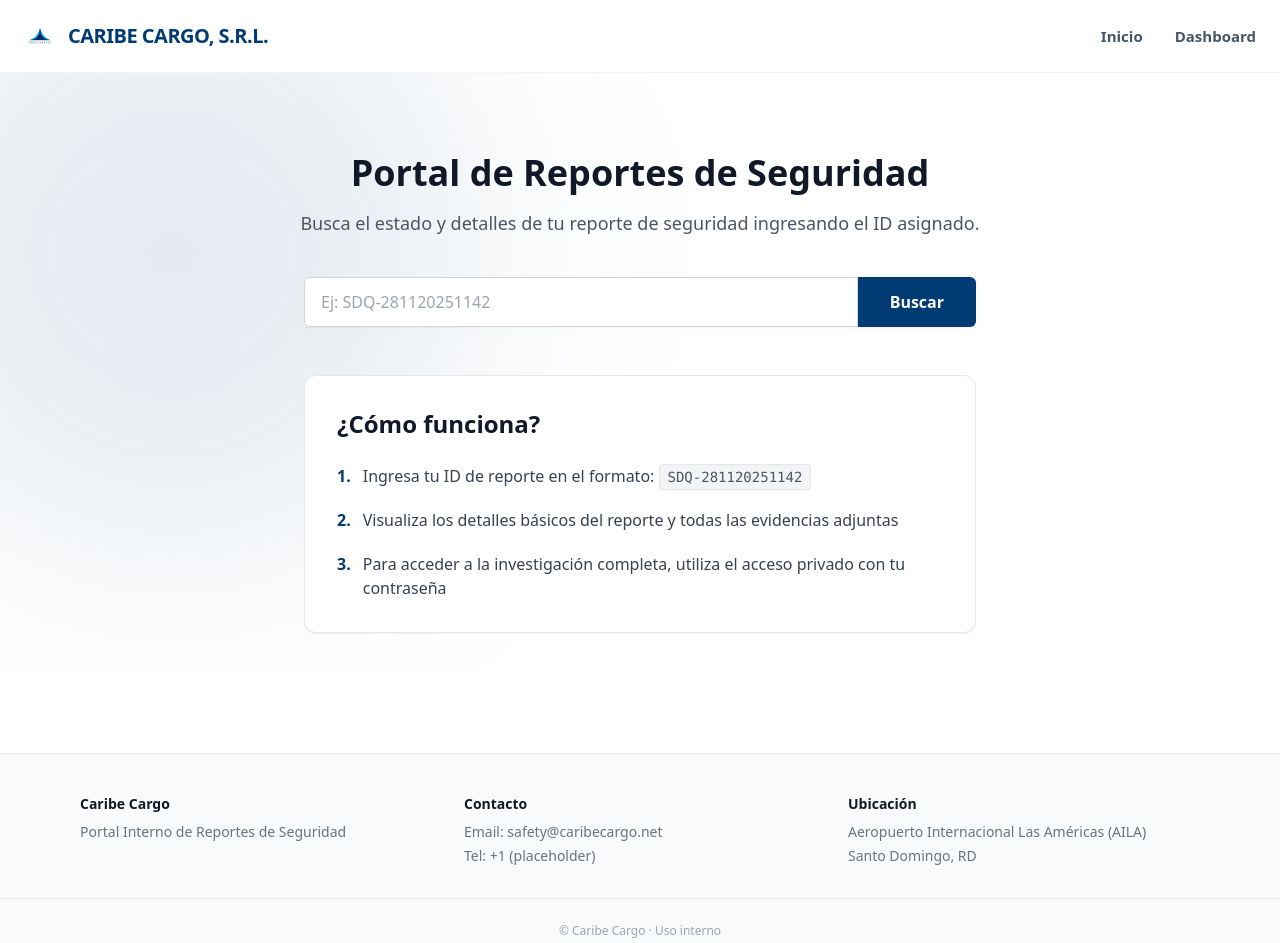
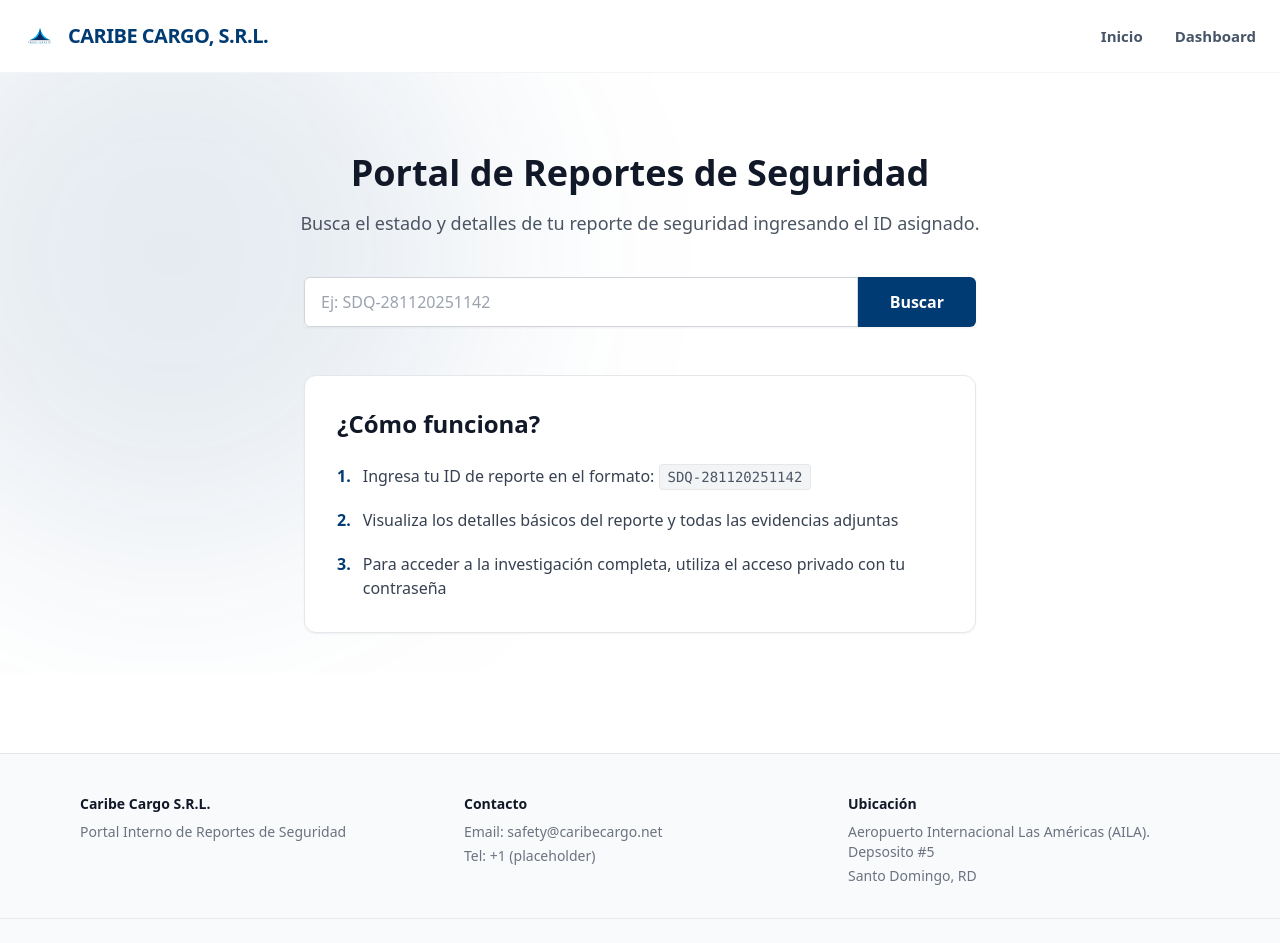
Before and after one commit to safetycaribecargo/caribe-cargo-portal, a Next.js app: page / in a window 1280 px wide. Shown: the top 943 px of the page. Built offline with nearby package versions, Linux system fonts and the light colour scheme.

Commit message:
Update layout.tsx

```diff
--- a/app/layout.tsx
+++ b/app/layout.tsx
@@ -46,7 +46,7 @@ export default function RootLayout({ children }: { children: React.ReactNode })
         <footer className="bg-[#f9fafb] border-t border-gray-200 pt-10 pb-6 mt-20">
           <div className="max-w-6xl mx-auto px-4 grid grid-cols-1 md:grid-cols-3 gap-8 mb-8 text-sm">
             <div>
-              <h4 className="font-bold text-gray-900 mb-2">Caribe Cargo</h4>
+              <h4 className="font-bold text-gray-900 mb-2">Caribe Cargo S.R.L.</h4>
               <p className="text-gray-500">Portal Interno de Reportes de Seguridad</p>
             </div>
             <div>
@@ -56,7 +56,7 @@ export default function RootLayout({ children }: { children: React.ReactNode })
             </div>
             <div>
               <h4 className="font-bold text-gray-900 mb-2">Ubicación</h4>
-              <p className="text-gray-500 mb-1">Aeropuerto Internacional Las Américas (AILA)</p>
+              <p className="text-gray-500 mb-1">Aeropuerto Internacional Las Américas (AILA). Depsosito #5</p>
               <p className="text-gray-500">Santo Domingo, RD</p>
             </div>
           </div>
```
